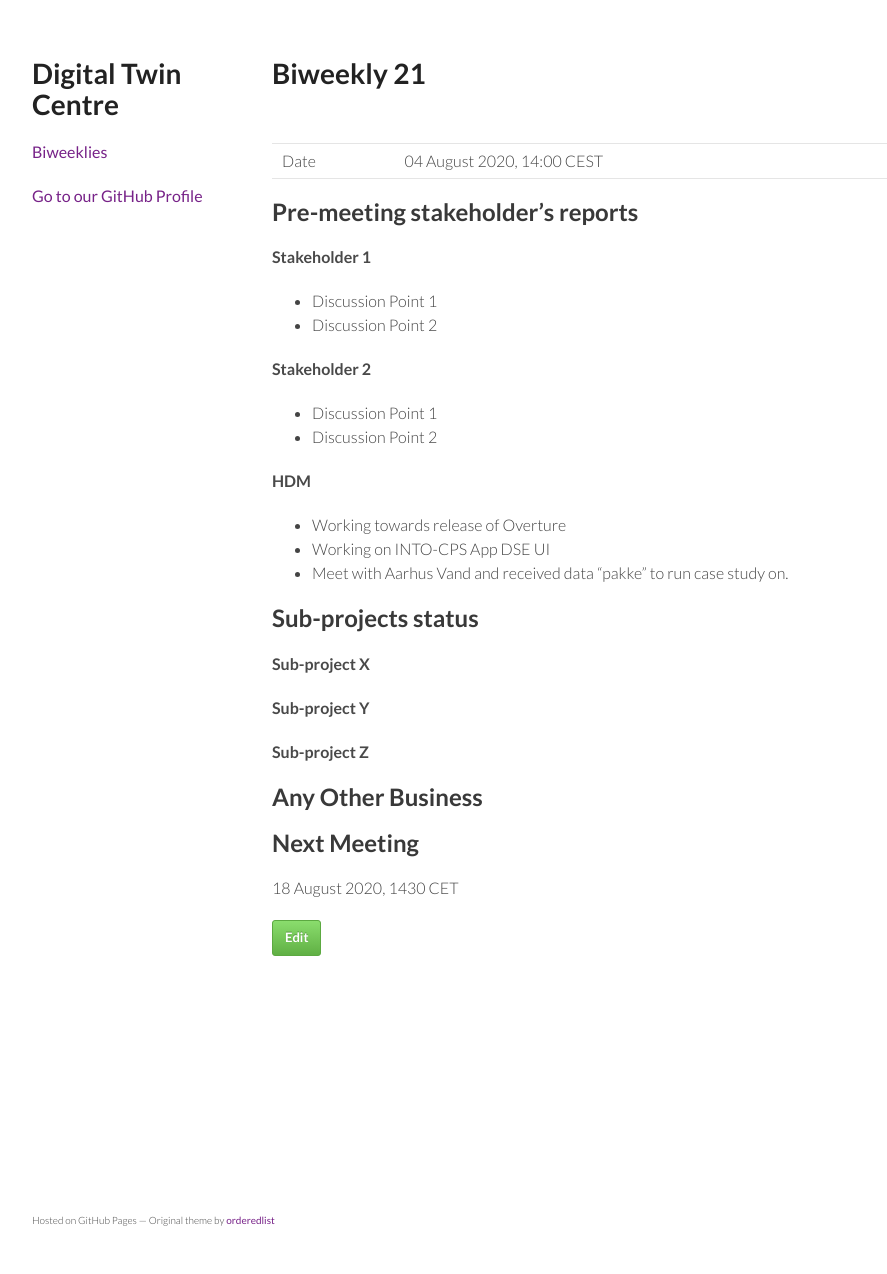
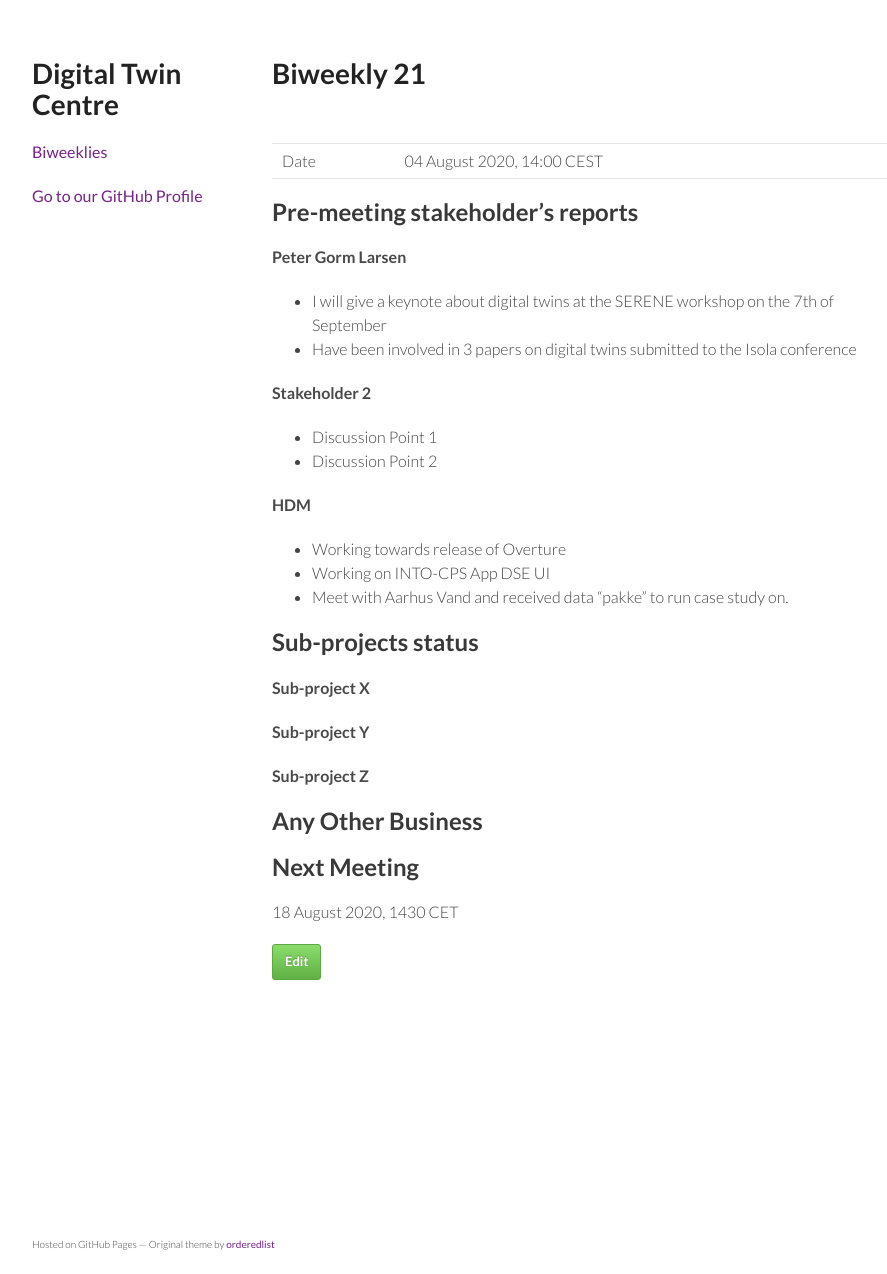
Before and after one commit to digitaltwincentre/digitaltwincentre.github.io, a Jekyll site: the page built from _biweeklies/Biweekly-21.md, in a window 1280 px wide. Shown: the whole page, without its empty margins (178-1065 px from the left). Built offline with Jekyll 4.4.1, drawn with Linux system fonts in a browser that asks for light colours; nearby versions of some CDN libraries; before the commit the page ends 1250 px from its top, so only the background shows below that.

Commit message:
Update Biweekly-21.md

```diff
--- a/_biweeklies/Biweekly-21.md
+++ b/_biweeklies/Biweekly-21.md
@@ -20,9 +20,9 @@ date: 04 August 2020, 1430 CEST
 
 <!-- Please keep in mind that the minutes are publicly available.-->
 
-#### Stakeholder 1
-* Discussion Point 1
-* Discussion Point 2
+#### Peter Gorm Larsen
+* I will give a keynote about digital twins at the SERENE workshop on the 7th of September
+* Have been involved in 3 papers on digital twins submitted to the Isola conference
 
 #### Stakeholder 2
 * Discussion Point 1
```
